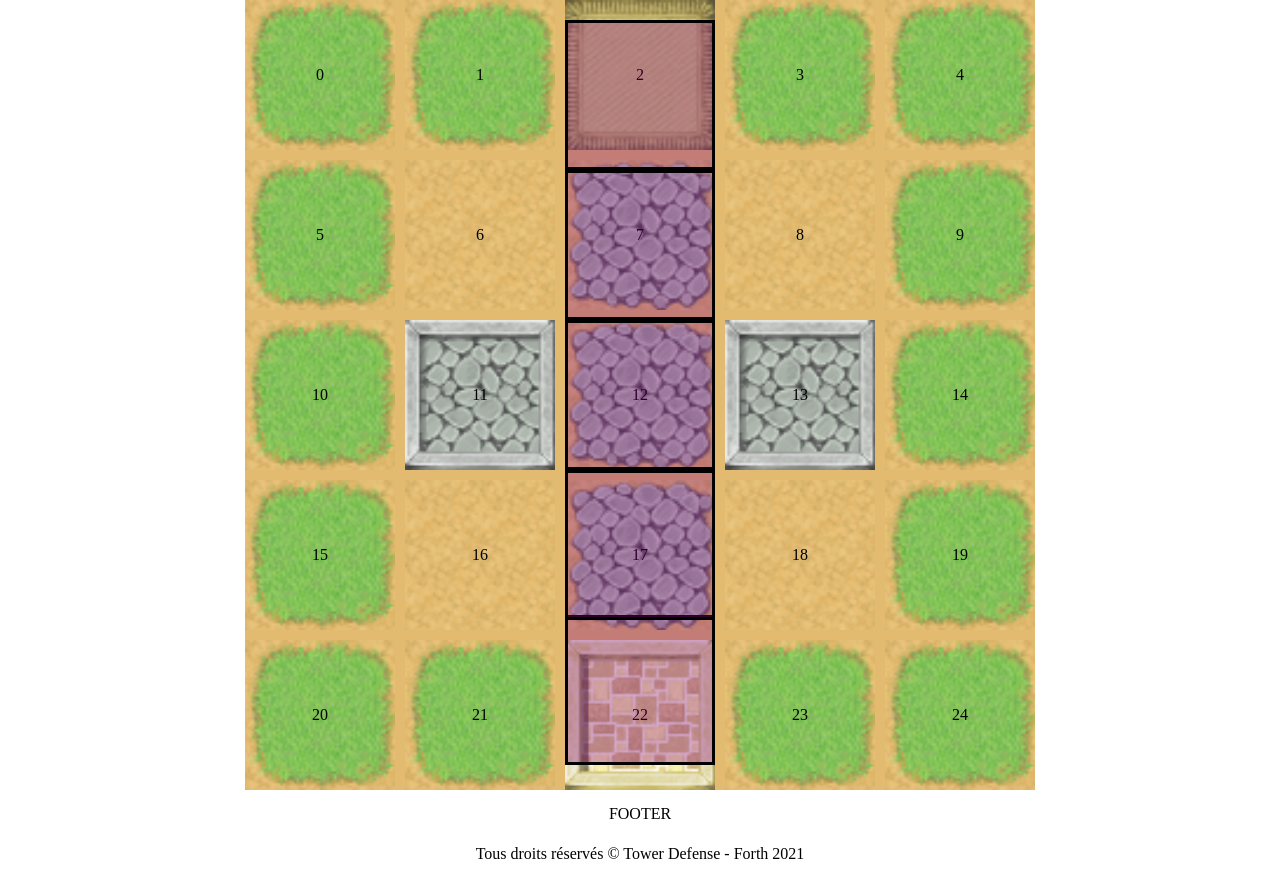
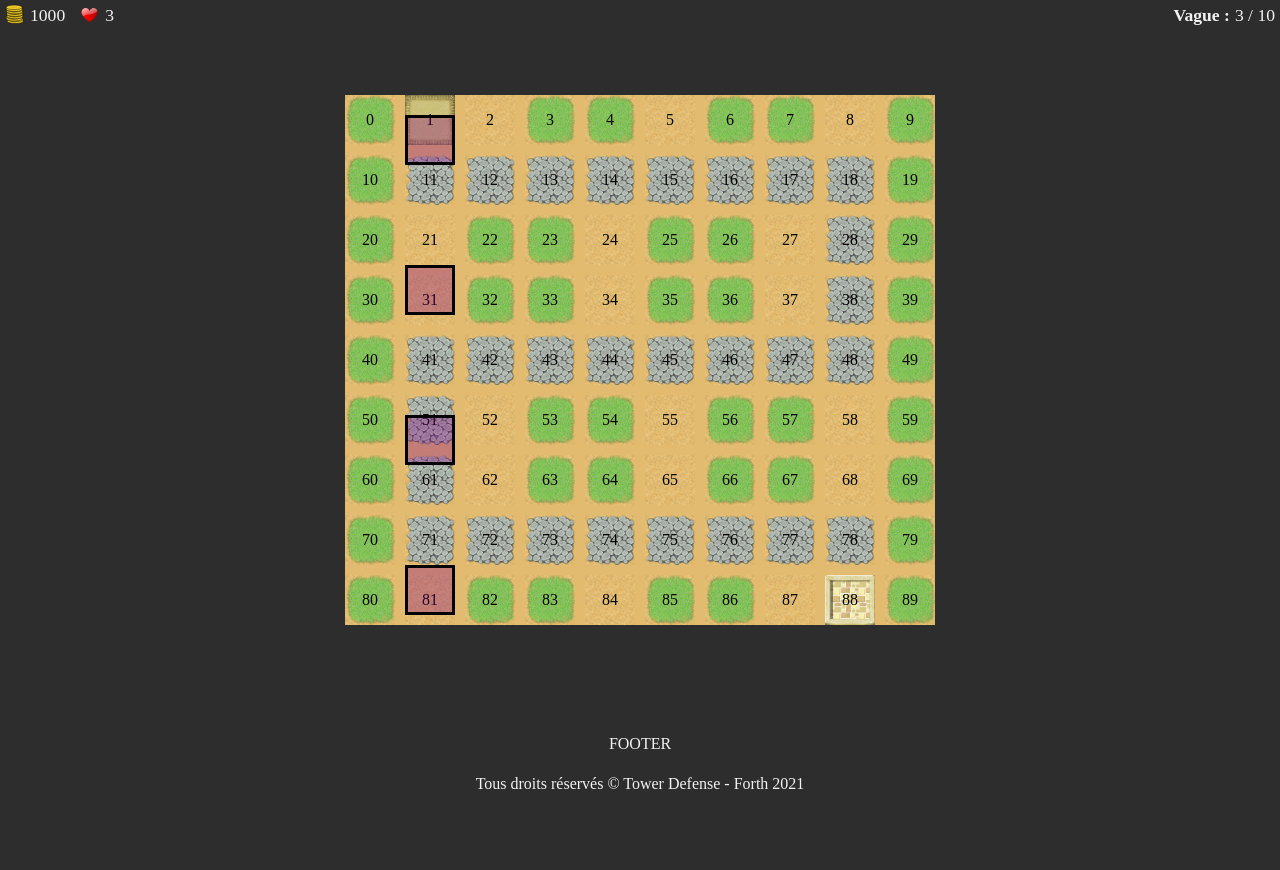
Before and after one commit to Forthtilliath/ts-game-tower-defense, a website with bundled scripts: page index.html in a window 1280 px wide. After the commit the page ends 800 px from the top, so only its background shows below. Built offline with nearby package versions, Linux system fonts and the light colour scheme.

Commit message:
interface player & wave

```diff
--- a/index.html
+++ b/index.html
@@ -9,6 +9,15 @@
         <script src="scripts/js/index.js" type="module"></script>
     </head>
     <body>
+        <div class="player">
+            <div class="player__item"><img src="./images/gold.svg" alt="gold"><span id="playerGold">1000</span></div>
+            <div class="player__item"><img src="./images/life.svg" alt="gold"><span id="playerLife">3</span></div>
+        </div>
+
+        <div class="wave">
+            <div class="wave__item">Vague :<span id="waveNumber">3 / 10</span></div>
+        </div>
+
         <div class="container">
             <div id="map" class="map"></div>
             <div id="monsters"></div>
--- a/scripts/js/classes/Monster.js
+++ b/scripts/js/classes/Monster.js
@@ -3,11 +3,12 @@ const TYPE_RARE = 1;
 const TYPE_ELITE = 2;
 const TYPE_BOSS = 3;
 const TypeMonster = {
-    0: 'Commom',
-    1: 'Rare',
-    2: 'Elite',
-    3: 'Boss',
+    [TYPE_COMMON]: 'Common',
+    [TYPE_RARE]: 'Rare',
+    [TYPE_ELITE]: 'Elite',
+    [TYPE_BOSS]: 'Boss',
 };
+console.log(TypeMonster[0]);
 export default class Monster {
     constructor({ id, name, life, movement, damages, flying, gold, type }) {
         this.id = id;
--- a/scripts/js/classes/Tile.js
+++ b/scripts/js/classes/Tile.js
@@ -5,12 +5,12 @@ const TYPE_END = 3;
 const TYPE_CONSTRUCTIBLE = 4;
 const TYPE_TURRET = 5;
 const arrTypeClasses = {
-    0: 'decor',
-    1: 'start',
-    2: 'route',
-    3: 'end',
-    4: 'constructible',
-    5: 'turret',
+    [TYPE_DECOR]: 'decor',
+    [TYPE_START]: 'start',
+    [TYPE_ROUTE]: 'route',
+    [TYPE_END]: 'end',
+    [TYPE_CONSTRUCTIBLE]: 'constructible',
+    [TYPE_TURRET]: 'turret',
 };
 export default class Tile {
     constructor({ type, index }) {
--- a/scripts/js/constants.js
+++ b/scripts/js/constants.js
@@ -1,5 +1,5 @@
 export default Object.freeze({
-    TILE_DEFAULT_SIZE: '150px',
+    TILE_DEFAULT_SIZE: '50px',
     WAVE_DELAI: 5,
-    MONSTER_DELAI: .5,
+    MONSTER_DELAI: 0.5,
 });
--- a/scripts/js/index.js
+++ b/scripts/js/index.js
@@ -1,5 +1,5 @@
 import Game from './classes/Game.js';
 Game.then(myGame => {
-    myGame.loadMap(0);
+    myGame.loadMap(1);
     myGame.play();
 });
--- a/scripts/ts/app.d.ts
+++ b/scripts/ts/app.d.ts
@@ -1,6 +1,6 @@
-interface Object {
-    [key: string]: any;
-}
+// interface Object {
+//     [key: string]: any;
+// }
 interface ObjectType {
     readonly [key: number]: string;
 }
--- a/scripts/ts/classes/Monster.ts
+++ b/scripts/ts/classes/Monster.ts
@@ -6,11 +6,12 @@ const TYPE_ELITE: number = 2;
 const TYPE_BOSS: number = 3;
 
 const TypeMonster: ObjectType = {
-    0: 'Commom',
-    1: 'Rare',
-    2: 'Elite',
-    3: 'Boss',
+    [TYPE_COMMON]: 'Common',
+    [TYPE_RARE]: 'Rare',
+    [TYPE_ELITE]: 'Elite',
+    [TYPE_BOSS]: 'Boss',
 };
+console.log(TypeMonster[0]);
 
 /**
  * La classe Monstre gère le monstre en lui-même.
--- a/scripts/ts/classes/Tile.ts
+++ b/scripts/ts/classes/Tile.ts
@@ -9,12 +9,12 @@ const TYPE_TURRET: number = 5;
  * Tableau contenant les classes à ajouter en fonction du type
  */
 const arrTypeClasses: ObjectType = {
-    0: 'decor',
-    1: 'start',
-    2: 'route',
-    3: 'end',
-    4: 'constructible',
-    5: 'turret',
+    [TYPE_DECOR]: 'decor',
+    [TYPE_START]: 'start',
+    [TYPE_ROUTE]: 'route',
+    [TYPE_END]: 'end',
+    [TYPE_CONSTRUCTIBLE]: 'constructible',
+    [TYPE_TURRET]: 'turret',
 };
 
 export default class Tile {
--- a/scripts/ts/constants.ts
+++ b/scripts/ts/constants.ts
@@ -1,5 +1,5 @@
 export default Object.freeze({
-    TILE_DEFAULT_SIZE: '150px', // Taille des tuiles par défaut
+    TILE_DEFAULT_SIZE: '50px', // Taille des tuiles par défaut
     WAVE_DELAI: 5, // Delai en secondes avant de passer à la vague suivante
-    MONSTER_DELAI: .5, // Delai en secondes avant de passer au monstre suivant
+    MONSTER_DELAI: 0.5, // Delai en secondes avant de passer au monstre suivant
 });
--- a/scripts/ts/index.ts
+++ b/scripts/ts/index.ts
@@ -1,14 +1,7 @@
 import Game from './classes/Game.js';
 
-// Le fichier json est en async, ce qui fait que pour constructruire l'objet, nous avons une promesse.
-// 2 méthodes possibles : async/await ou then()
-
-// const myGame = await new Game();
-// myGame.loadMap(1);
-
-// Game.then(myGame:Game => {
 Game.then(myGame => {
-    myGame.loadMap(0);
+    myGame.loadMap(1);
 
     // Lance la map et donc la première vague
     myGame.play();
--- a/styles/scss/_globals.scss
+++ b/styles/scss/_globals.scss
@@ -25,6 +25,7 @@ body {
     height: 100%;
     display: flex;
     flex-direction: column;
+    background-color: #2d2d2d;
 }
 
 a {
--- /dev/null
+++ b/styles/scss/components/_player.scss
@@ -0,0 +1,45 @@
+.player {
+    position: fixed;
+    inset: 5px;
+    display: flex;
+    gap: 15px;
+    height: 20px;
+    width: 300px;
+
+    &__item {
+        display: flex;
+        align-items: center;
+
+        img {
+            width: 20px;
+            margin-right: 5px;
+        }
+
+        span {
+            color: #f2f2f2;
+            font-size: 1.1rem;
+        }
+    }
+}
+
+.wave {
+    position: fixed;
+    inset: 5px;
+    left: auto;
+    height: 20px;
+    // width: 300px;
+
+    &__item {
+        display: flex;
+        align-items: center;
+        font-size: 1.1rem;
+        font-weight: bold;
+        margin-bottom: 10px;
+        color: #f2f2f2;
+
+        & > span {
+            margin-left: 5px;
+            font-weight: 400;
+        }
+    }
+}
--- a/styles/scss/components/_structure.scss
+++ b/styles/scss/components/_structure.scss
@@ -60,8 +60,7 @@ header {
     overflow: hidden;
     @include center(center);
     flex-direction: column;
-    background-color: var(--color-2);
-    background-image: linear-gradient(180deg, var(--color-2) 0%, var(--color-4) 40%);
+    color: #f2f2f2;
 
     .footer_content {
         width: 100%;
--- a/styles/scss/index.scss
+++ b/styles/scss/index.scss
@@ -7,3 +7,4 @@
 @import './components/monster';
 @import './components/bullet';
 @import './components/turret';
+@import './components/player';
```
Also changed, not shown: scripts/ts/classes/Turret.ts (+6 -18 lines), images/gold.svg (added), images/life.svg (added), images/no_avatar.png (added), styles/css/style.css.
